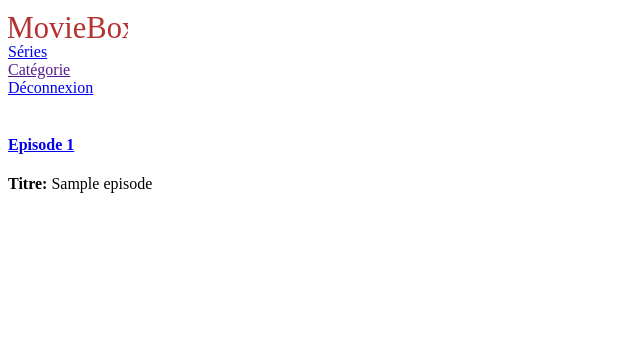
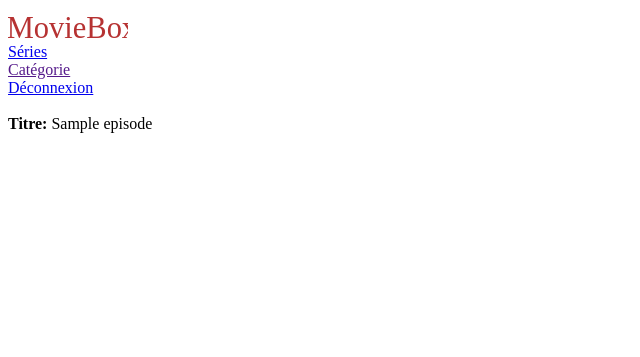
Before and after one commit to AxelRaboit/Projet_4_Kwatch, a Symfony app: template templates/program/season_show.html.twig in a window 1280 px wide. Shown: the top 357 px of the page, without its empty margins (0-640 px from the left). Run offline with Twig, Linux system fonts and the light colour scheme; the template is opened without the code that fills it: most values are stand-ins (such as "Sample title", 1, 10 or a date in 2020); some libraries are stand-ins or nearby versions.

Commit message:
comment code who doesnt work for now

```diff
--- a/templates/program/season_show.html.twig
+++ b/templates/program/season_show.html.twig
@@ -7,8 +7,8 @@
 <div class="media">
     <div>
         {% for episode in episodes %} <br>
-            <h4><a href="{{ path('program_season_episode_show', {seasonId: seasons.id, programId: program.id, episodeId: episode.id}) }}">Episode {{ episode.number }}</a></h4>
-            <b>Titre: </b>{{ episode.title }}<br>
+{#             <h4><a href="{{ path('program_season_episode_show', {seasonId: seasons.id, programId: program.id, episodeId: episode.id}) }}">Episode {{ episode.number }}</a></h4>
+ #}            <b>Titre: </b>{{ episode.title }}<br>
 {#         {% if is_granted("ROLE_ADMIN") %}
                 <button class="btn btn-dark m-2" type="submit" value="delete"><a href="{{ path('episode_delete', {'id': episode.slug}) }}">Supprimer l'épisode</a></button>
         {%endif%} #}
```
